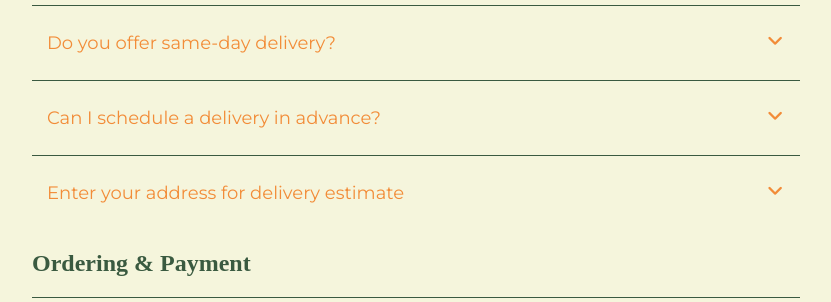
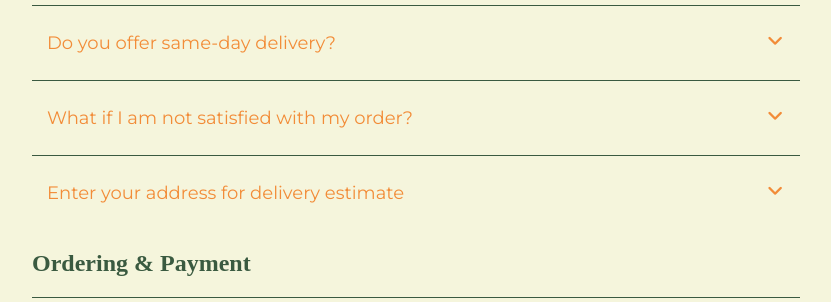
Before and after one commit to Rstark28/CS20Midterm, a Python web app: template site/templates/faq.html in a window 1280 px wide. Shown: the part 657-959 px from the top of the page, without its empty margins (224-1055 px from the left). Run offline with Jinja, Linux system fonts and the light colour scheme; the template is opened without the code that fills it, so the values that code supplies are empty; some libraries are stand-ins or nearby versions.

```diff
--- a/site/templates/faq.html
+++ b/site/templates/faq.html
@@ -193,6 +193,10 @@
         font-family: "Montserrat", sans-serif;
         text-align: center;
         font-size: 16px;
+      }
+
+      a {
+        color: black;
       }
 
       /* Footer */
@@ -604,11 +608,11 @@
 
         <div class="next_question">
           <button class="question_button">
-            Can I schedule a delivery in advance?
+            What if I am not satisfied with my order?
             <i class="fas fa-angle-down"></i>
           </button>
           <div class="question_answer">
-            <p>Yes, you can choose a future delivery date at checkout.</p>
+            <p>Your satisfaction is our priority. If you're unhappy with your order, please contact us within 24 hours, and we'll make it right.</p>
           </div>
         </div>
 
```
